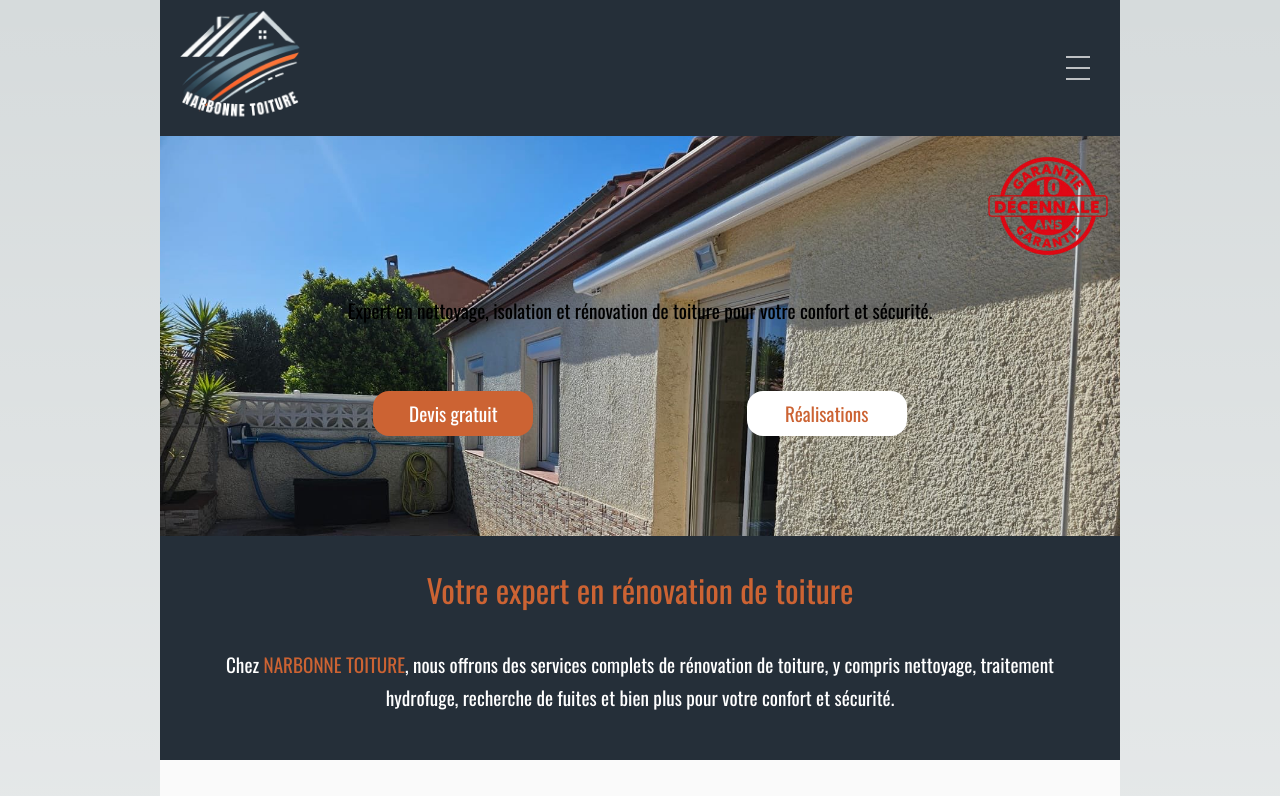
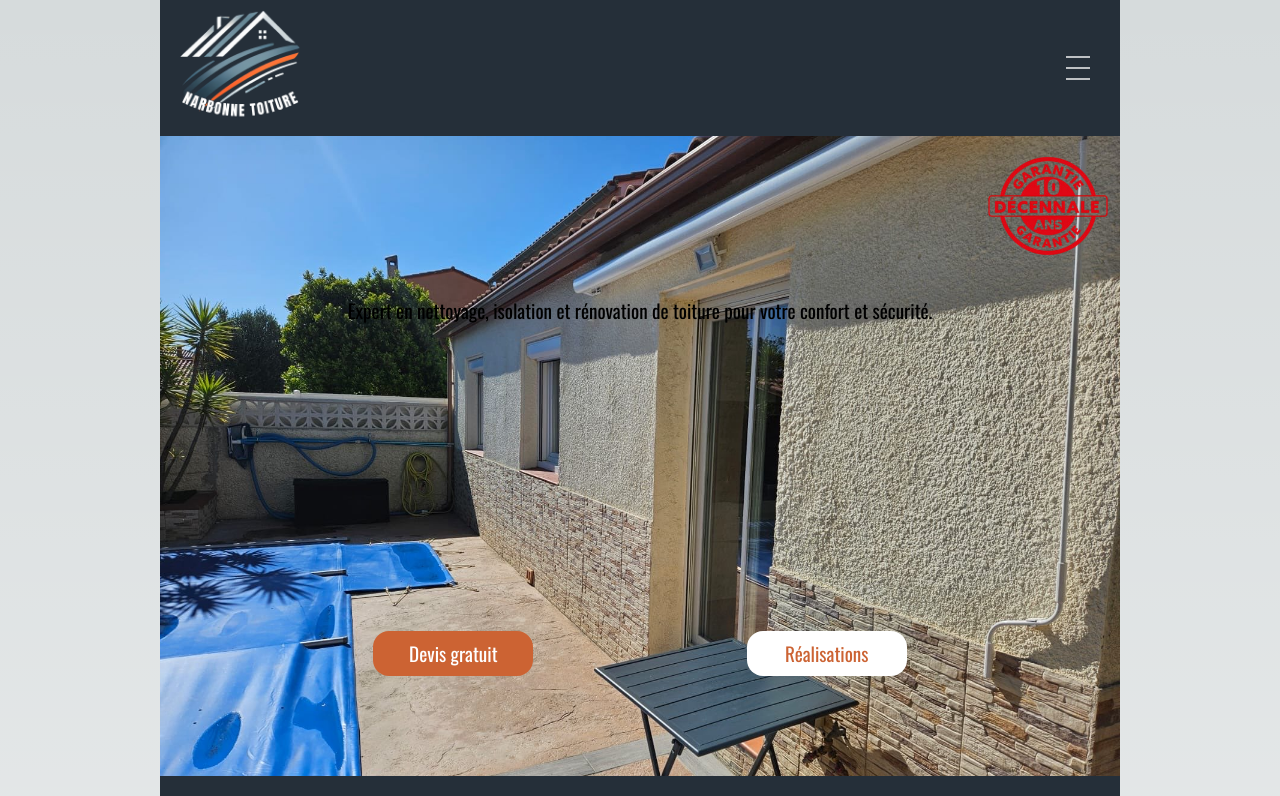
Before and after one commit to AdrienW86/narbonne-toiture, a Next.js app: page / in a window 1280 px wide. Shown: the top 796 px of the page. Built offline with nearby package versions, Linux system fonts and the light colour scheme.

Commit message:
mise en ligne

```diff
--- a/components/Banner/banner.module.css
+++ b/components/Banner/banner.module.css
@@ -1,7 +1,7 @@
 .carousel {
     position: relative;
     width: 100%;
-    height: 50vh;
+    height: 80vh;
     overflow: hidden;
   }
 
```
